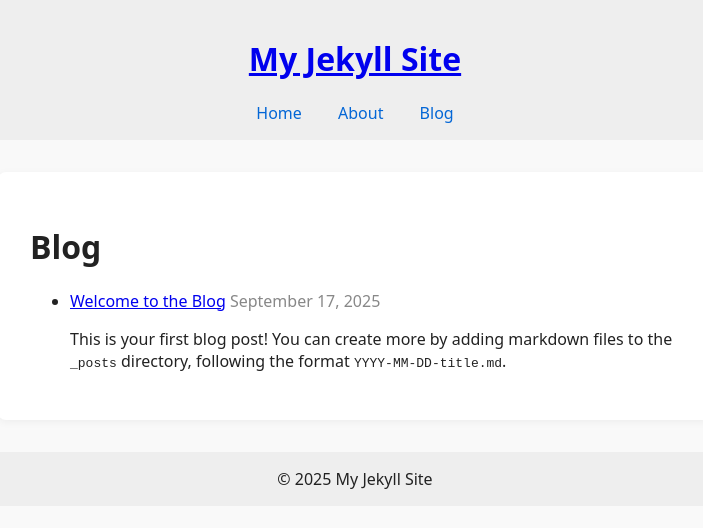
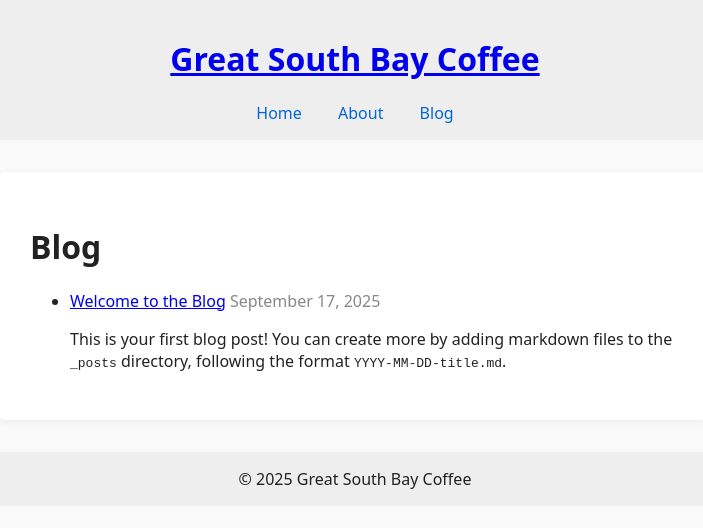
Before and after one commit to GSBC-longisland/GSBC-longisland.github.io, a Jekyll site: the page built from blog.md, in a window 1280 px wide. Shown: the top 528 px of the page, without its empty margins (285-988 px from the left). Built offline with Jekyll 4.4.1, drawn with Linux system fonts in a browser that asks for light colours.

Commit message:
Update _config.yml

```diff
--- a/_config.yml
+++ b/_config.yml
@@ -1,6 +1,6 @@
-title: My Jekyll Site
+title: Great South Bay Coffee
 description: >-
-  A simple Jekyll website with blog support.
+  Great South Bay Coffee's home on the Information Super Highway!
 baseurl: ""
 url: "https://GSBC-longisland.github.io"
 theme: minima
```
